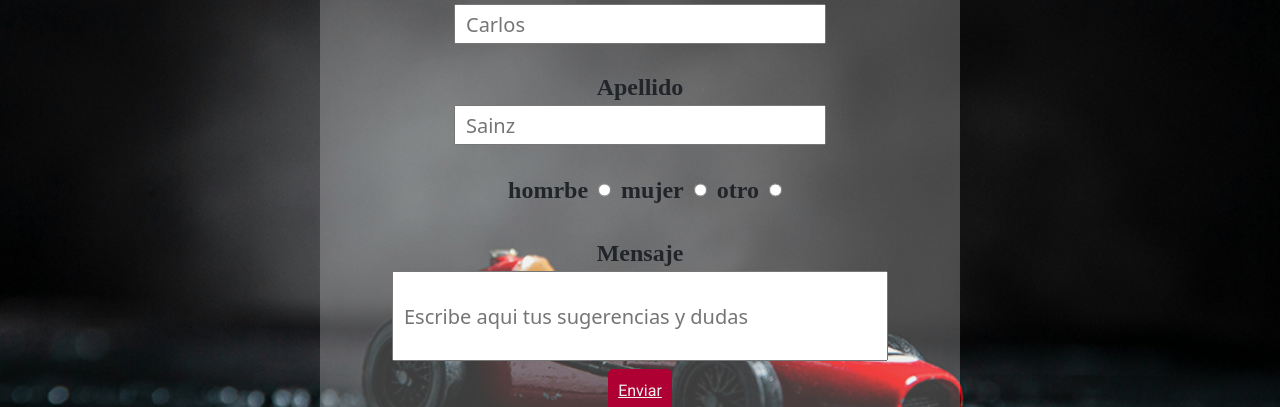
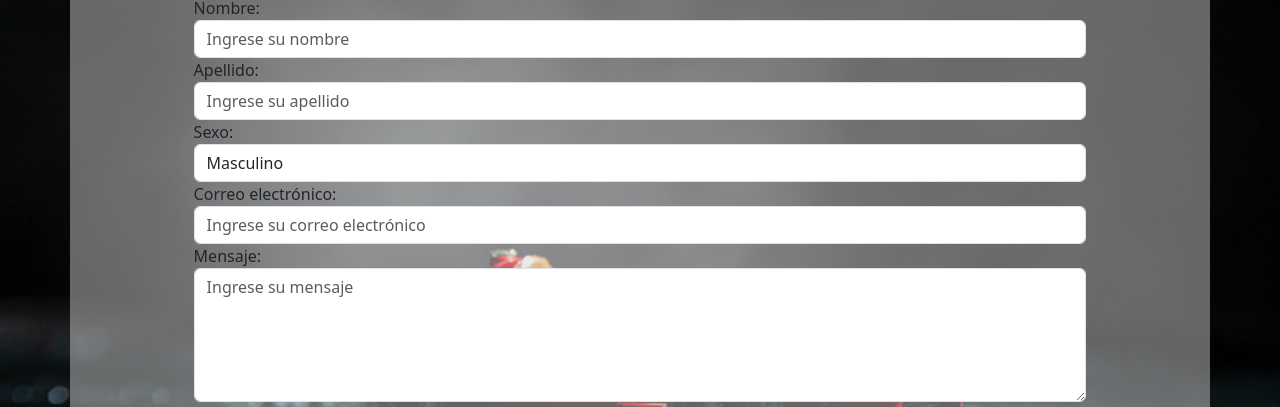
Before and after one commit to Jromah/coder-53845, a plain HTML site: page pages/contacto.html in a window 1280 px wide. Shown: the part 301-708 px from the top of the page. Drawn offline with nearby package versions, Linux system fonts and the light colour scheme.

Commit message:
contacto bootstrap

```diff
--- a/css/style.css
+++ b/css/style.css
@@ -351,13 +351,22 @@ main .banner-index h2 {
     align-items: center;
 }
 
-.main-contact .contact-title {
+.main-contact .contacto-title {
     margin: 0 0 0 0;
     text-align: center;
     width: 100vw;
 }
 
-.contact-form {
+.main-contact .container {
+    background-color: #d3d3d378;
+    border-radius: 10px;
+}
+
+.main-contact div form {
+    width: 80%;
+}
+
+/* .contact-form {
     width: 50vw;
     height: 500px;
     background-color: #d3d3d34a;
@@ -409,7 +418,7 @@ main .banner-index h2 {
     width: 19vw;
     flex-direction: row;
     justify-content: center;
-}
+} */
 
 
 /* ----------------end contact---------------------- */
--- a/pages/contacto.html
+++ b/pages/contacto.html
@@ -44,10 +44,10 @@
         </nav>
     </header>
     <main class="main-contact">
-        <section class="contact-title">
+        <section class="contacto-title">
             <h1>Contacto al Paddock</h1>
         </section>
-        <section class="contact-form">
+        <!-- <section class="contact-form">
             <form action="" method="" enctype="">
                 <div>
                     <label for="nombre">Nombre</label>
@@ -72,7 +72,42 @@
                     <a href="" class="boton-comun">Enviar</a>
                 </div>
             </form>
-        </section>
+        </section> -->
+        <div class="container d-flex justify-content-center align-items-center flex-column">
+            <h1>Formulario de contacto</h1>
+            <form action="" method="post" class="">
+                <div class="form-group">
+                    <label for="nombre">Nombre:</label>
+                    <input type="text" class="form-control" id="nombre" name="nombre" placeholder="Ingrese su nombre">
+                </div>
+
+                <div class="form-group">
+                    <label for="apellido">Apellido:</label>
+                    <input type="text" class="form-control" id="apellido" name="apellido" placeholder="Ingrese su apellido">
+                </div>
+
+                <div class="form-group">
+                    <label for="sexo">Sexo:</label>
+                    <select class="form-control" id="sexo" name="sexo">
+                        <option value="masculino">Masculino</option>
+                        <option value="femenino">Femenino</option>
+                        <option value="otro">Otro</option>
+                    </select>
+                </div>
+
+                <div class="form-group">
+                    <label for="email">Correo electrónico:</label>
+                    <input type="email" class="form-control" id="email" name="email" placeholder="Ingrese su correo electrónico">
+                </div>
+
+                <div class="form-group">
+                    <label for="mensaje">Mensaje:</label>
+                    <textarea class="form-control" id="mensaje" name="mensaje" rows="5" placeholder="Ingrese su mensaje"></textarea>
+                </div>
+
+                <button type="submit" class="btn boton-comun">Enviar</button>
+            </form>
+        </div>
     </main>
     <footer id="footer">
         <div>
```
